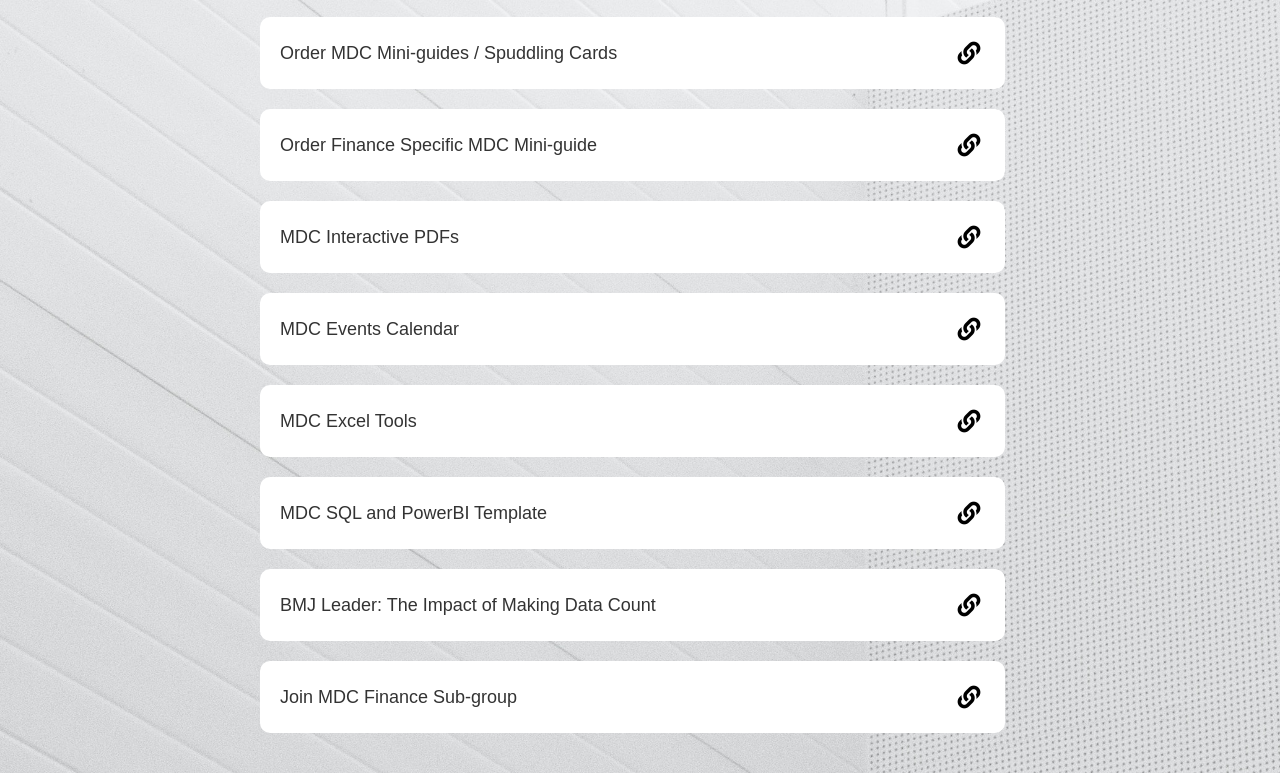
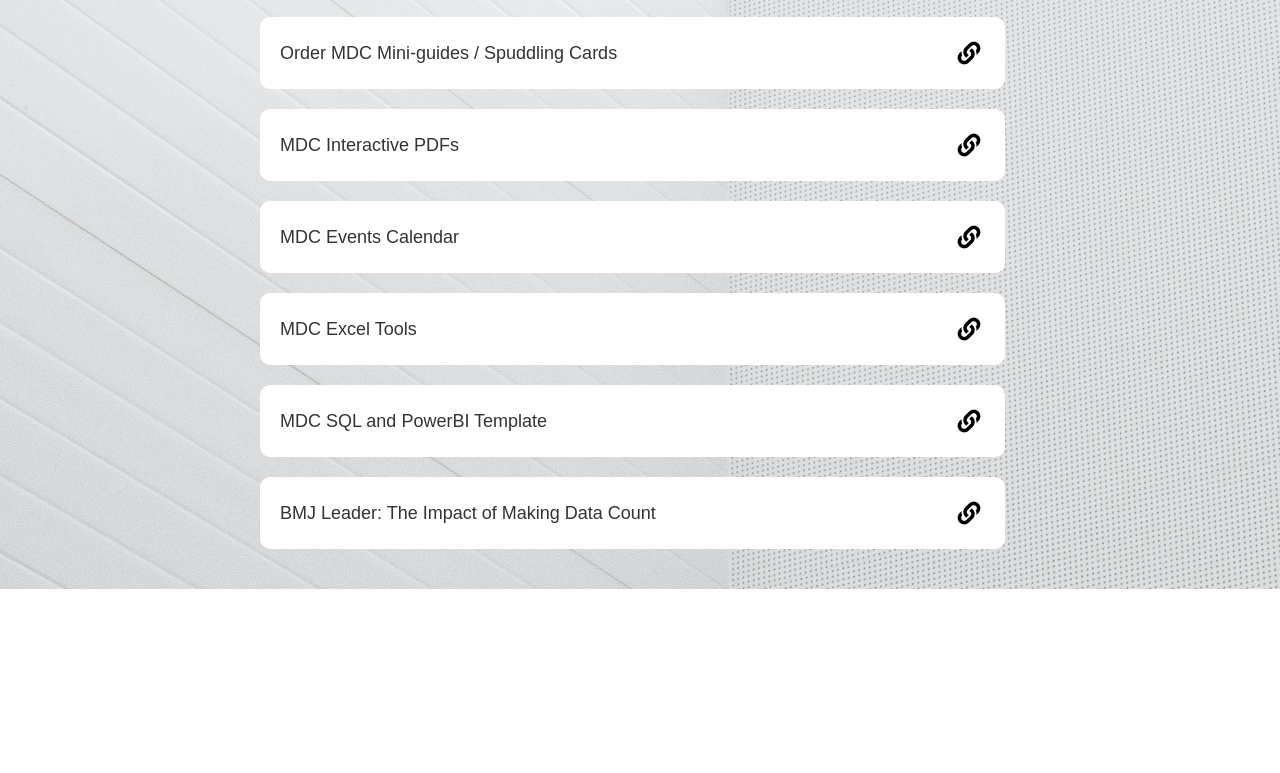
Before and after one commit to sa132-imp/mdc.contact, a plain HTML site: page index.html in a window 1280 px wide. Shown: the part 385-1158 px from the top of the page. After the commit the page ends 974 px from the top, so only its background shows below. Drawn offline with Linux system fonts and the light colour scheme.

Commit message:
Commit_17

```diff
--- a/index.html
+++ b/index.html
@@ -23,9 +23,6 @@
         <a href="https://forms.office.com/Pages/ResponsePage.aspx?id=kp4VA8ZyI0umSq9Q55Ctv3OjS3-pT0NAl8L0vld9Q1pUNUlBOVBPUE1OOUQ3MFo2MFg1NVZWQjJUOSQlQCN0PWcu" class="link-box">
             <h3>Order MDC Mini-guides / Spuddling Cards</h3>
           </a>
-        <a href="https://forms.office.com/Pages/ResponsePage.aspx?id=kp4VA8ZyI0umSq9Q55Ctv3OjS3-pT0NAl8L0vld9Q1pUQTgxUUlNWkcwTTY3ODdLOEwzRlU3OVhGRyQlQCN0PWcu" class="link-box">
-            <h3>Order Finance Specific MDC Mini-guide</h3>
-          </a>
         <a href="https://www.england.nhs.uk/publication/making-data-count/" class="link-box">
           <h3>MDC Interactive PDFs</h3>
         </a>
@@ -41,9 +38,6 @@
         <a href="https://bmjleader.bmj.com/content/leader/early/2021/10/04/leader-2020-000357.full.pdf" class="link-box">
           <h3>BMJ Leader: The Impact of Making Data Count</h3>
         </a>
-        <a href="https://forms.office.com/Pages/ResponsePage.aspx?id=kp4VA8ZyI0umSq9Q55Ctv3OjS3-pT0NAl8L0vld9Q1pUQzRWOUNBV0JKU0UyWjMzQzYzRUJNQVBCSiQlQCN0PWcu" class="link-box">
-          <h3>Join MDC Finance Sub-group</h3>
-        </a>
       </div>
     </div>
   </body>
```
